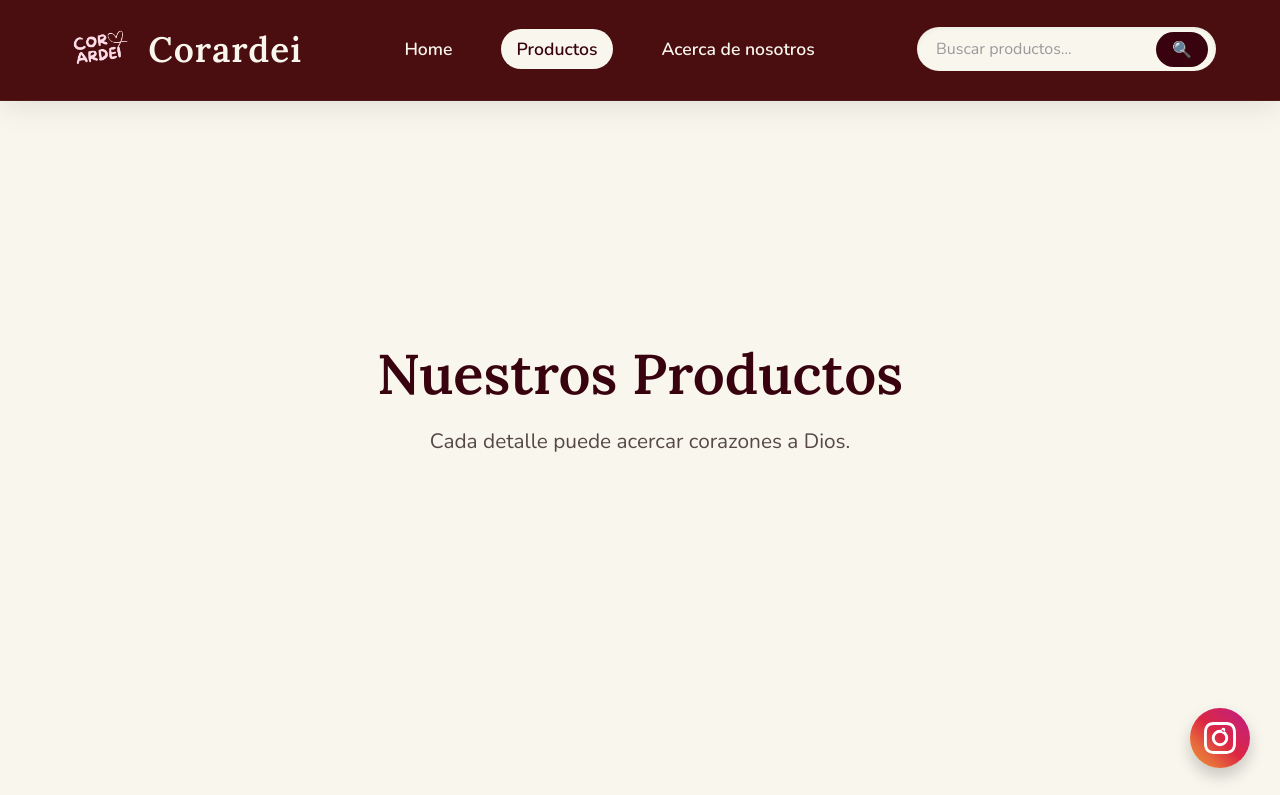
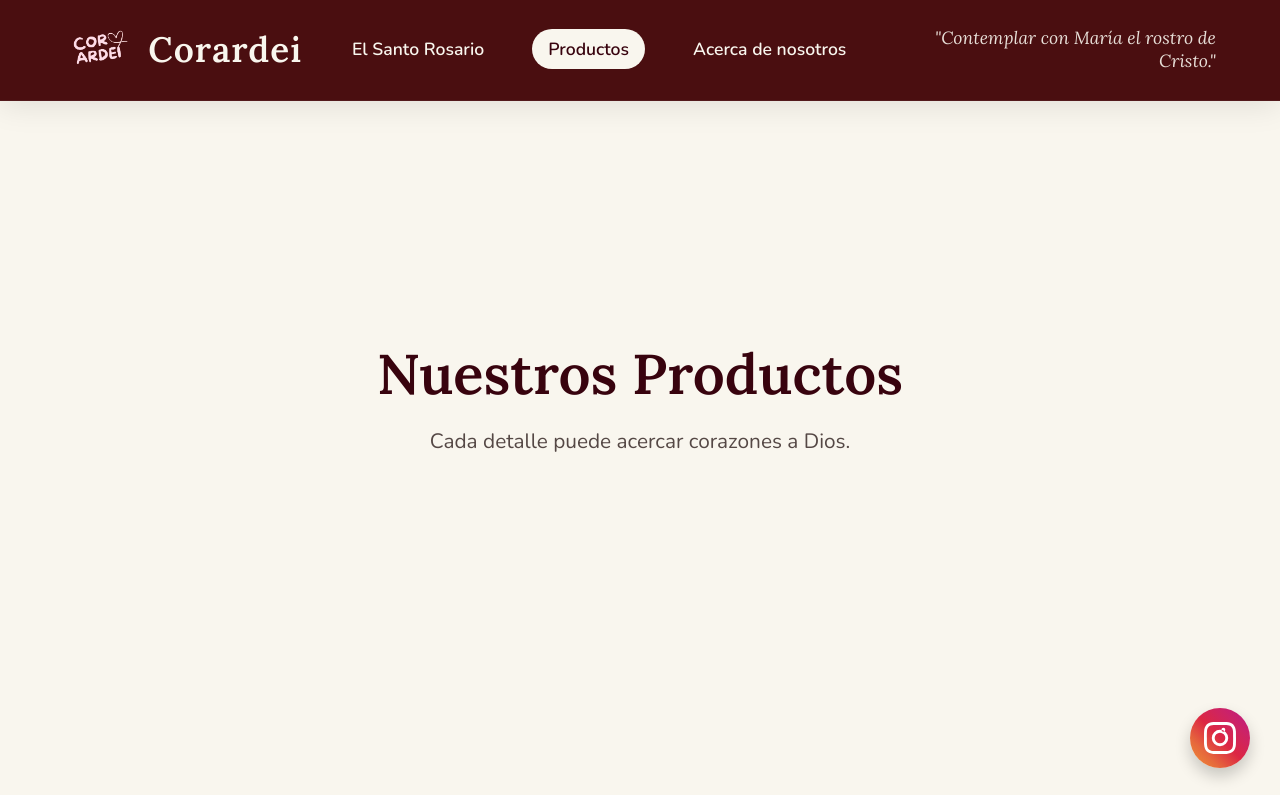
Before and after one commit to mateThibes/Corardei, a website: page public/productos.html in a window 1280 px wide. Shown: the part 105-900 px from the top of the page. Drawn offline with nearby package versions, Linux system fonts and the light colour scheme.

Commit message:
feat: create initial project pages and site structure for Corardei product catalog

```diff
--- a/public/productos.html
+++ b/public/productos.html
@@ -13,13 +13,12 @@
             <span class="logo-text">Corardei</span>
         </a>
         <ul class="nav-links">
-            <li><a href="/home">Home</a></li>
+            <li><a href="/home">El Santo Rosario</a></li>
             <li><a href="/productos" class="active">Productos</a></li>
             <li><a href="/acerca-de">Acerca de nosotros</a></li>
         </ul>
-        <div class="search-container">
-            <input type="text" id="searchInput" placeholder="Buscar productos...">
-            <button onclick="buscar()">🔍</button>
+        <div class="nav-quote">
+            "Contemplar con María el rostro de Cristo."
         </div>
     </nav>
 
--- a/public/style.css
+++ b/public/style.css
@@ -96,44 +96,16 @@ nav {
     color: var(--bordo-principal);
 }
 
-/* Barra de Búsqueda Amigable */
-.search-container {
+.nav-quote {
+    font-family: 'Lora', serif;
+    font-style: italic;
+    color: var(--texto-claro);
+    font-size: 1.1rem;
     display: flex;
     align-items: center;
-    background: var(--bg-hueso);
-    border-radius: 25px;
-    padding: 0.2rem 0.5rem 0.2rem 1.2rem;
-    box-shadow: inset 0 2px 4px rgba(0,0,0,0.05);
-}
-
-.search-container input {
-    background: transparent;
-    border: none;
-    outline: none;
-    color: var(--texto-oscuro);
-    padding: 0.5rem 0;
-    font-size: 1rem;
-    width: 220px;
-    font-family: 'Nunito', sans-serif;
-}
-
-.search-container input::placeholder {
-    color: #999;
-}
-
-.search-container button {
-    background: var(--bordo-principal);
-    border: none;
-    color: var(--texto-claro);
-    cursor: pointer;
-    font-size: 1rem;
-    padding: 0.5rem 1rem;
-    border-radius: 20px;
-    transition: background 0.3s;
-}
-
-.search-container button:hover {
-    background: var(--bordo-oscuro);
+    max-width: 320px;
+    text-align: right;
+    opacity: 0.9;
 }
 
 /* Contenido Principal */
@@ -178,15 +150,13 @@ main {
         font-size: 0.85rem;
     }
 
-    .search-container {
+    .nav-quote {
         width: 100%;
-        max-width: 320px;
-        margin: 0 auto;
-    }
-
-    .search-container input {
-        width: 100%;
-        font-size: 0.9rem;
+        max-width: 100%;
+        text-align: center;
+        justify-content: center;
+        font-size: 1rem;
+        margin-top: 0.5rem;
     }
 
     /* --- Desactivar snap scroll en móviles (el contenido es más largo que la pantalla) --- */
@@ -232,6 +202,7 @@ main {
     .product-section > .carousel > .carousel-viewport > .carousel-track > .carousel-slide {
         min-width: 100%;
         width: 100%;
+        position: relative !important; /* Anula el position: absolute del JS para el modo fade */
         opacity: 1 !important;
         pointer-events: auto !important;
         padding: 0;
@@ -1029,16 +1000,6 @@ h1 {
         padding: 0.4rem 0.8rem;
     }
 
-    .search-container {
-        width: 100%;
-        max-width: 400px;
-    }
-
-    .search-container input {
-        width: 100%;
-        flex: 1;
-    }
-
     /* Textos principales */
     h1 {
         font-size: 2.2rem;
```
Also changed, not shown: public/acerca-de.html (+3 -4 lines), public/index.html (+3 -4 lines).
